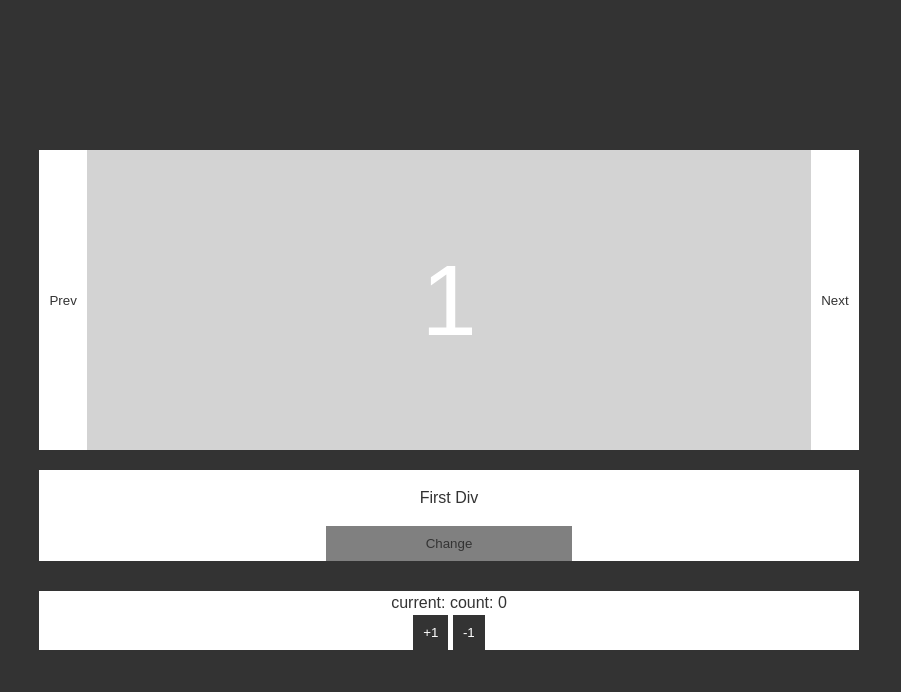
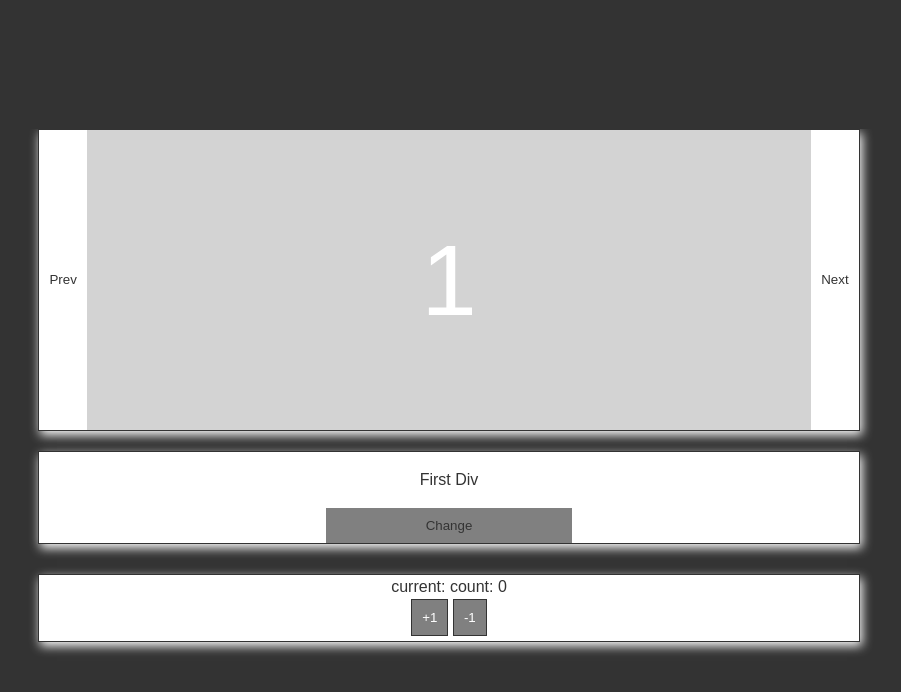
Before and after one commit to martinacev/slider, a website built with Vite: page index.html in a window 1280 px wide. Shown: the whole page, without its empty margins (191-1092 px from the left). Built offline with nearby package versions, Linux system fonts and the light colour scheme.

Commit message:
five-shades-of-gray

```diff
--- a/style.css
+++ b/style.css
@@ -37,6 +37,8 @@ body {
 .main {
 	display: flex;
 	width: 80%;
+	box-shadow: 2px 4px 10px #ffffff;
+	border: 1px solid #333;
 }
 
 .wrapper {
@@ -84,17 +86,18 @@ button:focus {
 	outline: none;
 }
 
-
 /* -----------------------------------------------------SHOWHIODE--- */
 
 .showDiv {
 	display: flex;
 	flex-direction: column;
 	background-color: #fff;
+	border: 1px solid #333;
 	align-items: center;
 	width: 80%;
 	margin-top: 20px;
 	color: #fff;
+	box-shadow: 2px 4px 10px #ffffff;
 }
 
 .showDivWrapper {
@@ -129,9 +132,14 @@ button:focus {
 	justify-content: center;
 	display: flex;
 	flex-direction: column;
+	box-shadow: 2px 4px 10px #ffffff;
+	border: 1px solid #333;
+	margin-bottom: 30px;
 }
 
 .bgc {
-  background-color: #333;
+	background-color: gray;
+	border: 1px solid #333;
 	color: #fff;
+	margin-bottom: 5px;
 }
```
Lines whose indentation alone changed are shown as unchanged.
